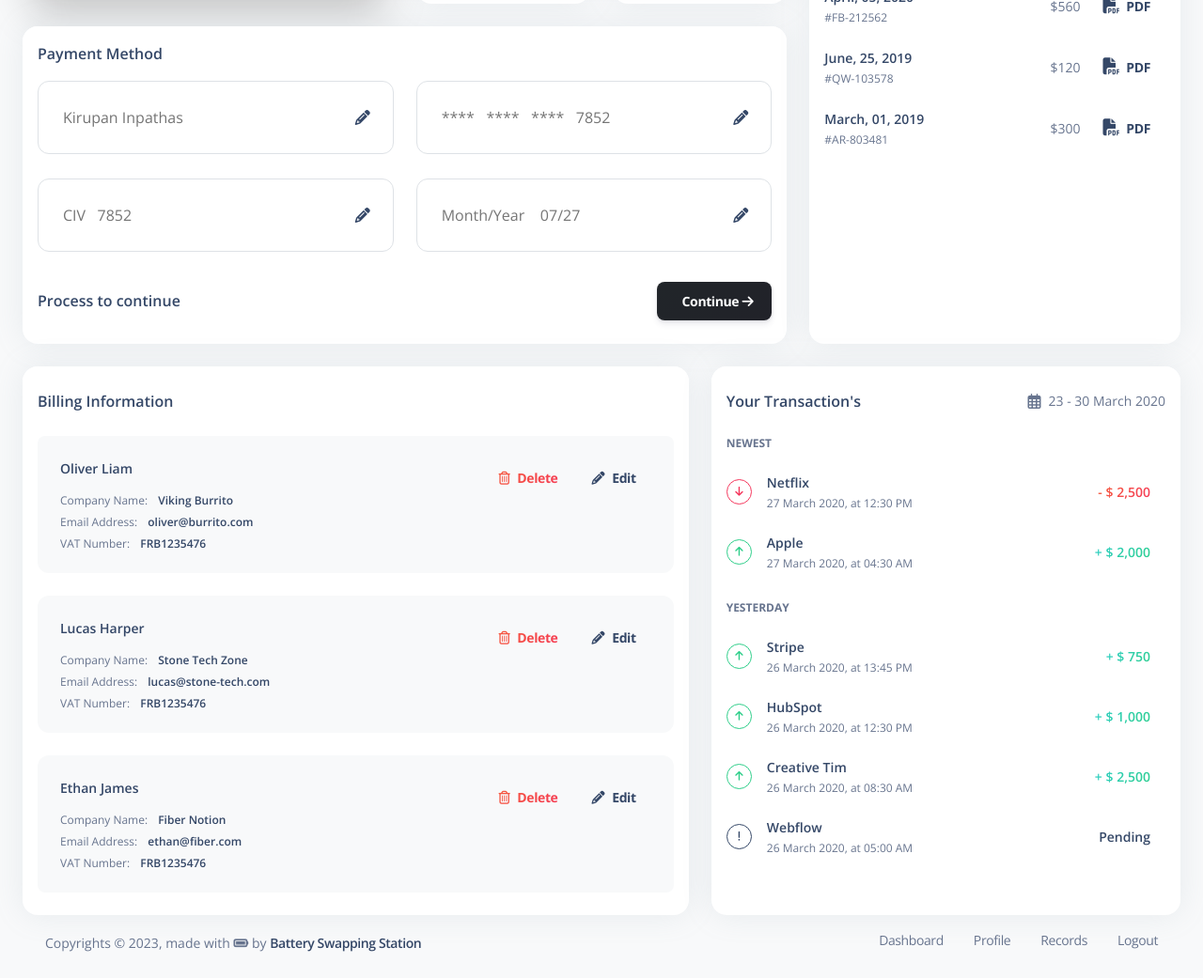
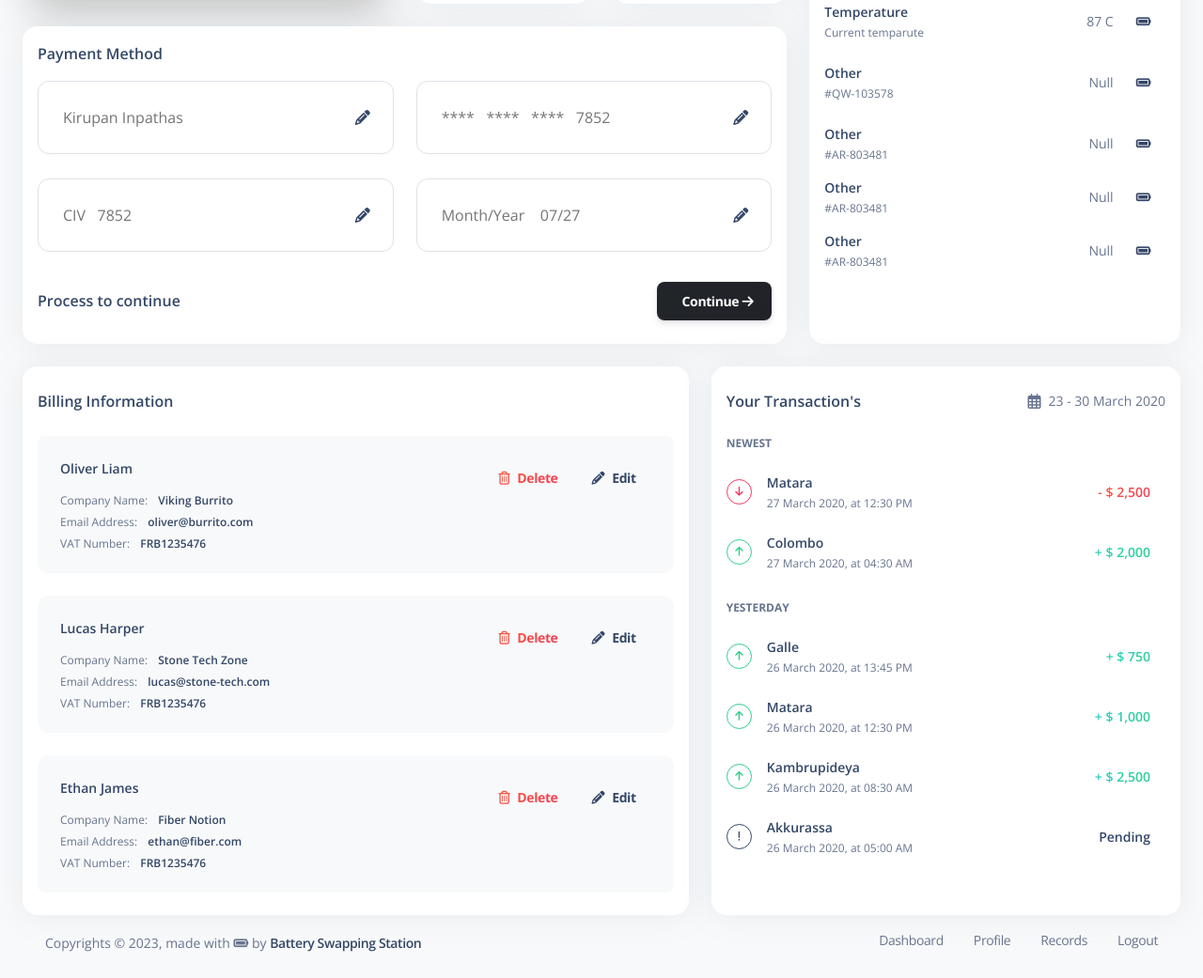
Before and after one commit to kirupan10/battery, a PHP site: the page made by billing.php in a window 1280 px wide. Shown: the part 319-1360 px from the top of the page at 94% size. Run offline with PHP 8.4, Linux system fonts and the light colour scheme; data that the repository does not hold is empty; some libraries are stand-ins or nearby versions.

Commit message:
formal changes

```diff
--- a/billing.php
+++ b/billing.php
@@ -180,7 +180,7 @@
             <div class="card-header pb-0 p-3">
               <div class="row">
                 <div class="col-6 d-flex align-items-center">
-                  <h6 class="mb-0">Invoices</h6>
+                  <h6 class="mb-0">Battery Management System (BMS)</h6>
                 </div>
                 <div class="col-6 text-end">
                   <button class="btn btn-outline-primary btn-sm mb-0">View All</button>
@@ -191,52 +191,72 @@
               <ul class="list-group">
                 <li class="list-group-item border-0 d-flex justify-content-between ps-0 mb-2 border-radius-lg">
                   <div class="d-flex flex-column">
-                    <h6 class="mb-1 text-dark font-weight-bold text-sm">March, 01, 2020</h6>
-                    <span class="text-xs">#MS-415646</span>
+                    <h6 class="mb-1 text-dark font-weight-bold text-sm">Battery Health</h6>
+                    <span class="text-xs">Since yesterday</span>
                   </div>
                   <div class="d-flex align-items-center text-sm">
-                    $180
-                    <button class="btn btn-link text-dark text-sm mb-0 px-0 ms-4"><i class="fas fa-file-pdf text-lg me-1"></i> PDF</button>
+                  <?php echo $battery_heath?>%
+                    <button class="btn btn-link text-dark text-sm mb-0 px-0 ms-4"><i class="fas fa-battery-full"></i></button>
                   </div>
                 </li>
                 <li class="list-group-item border-0 d-flex justify-content-between ps-0 mb-2 border-radius-lg">
                   <div class="d-flex flex-column">
-                    <h6 class="text-dark mb-1 font-weight-bold text-sm">February, 10, 2021</h6>
-                    <span class="text-xs">#RV-126749</span>
+                    <h6 class="text-dark mb-1 font-weight-bold text-sm">Battery Percentage</h6>
+                    <span class="text-xs">Last charged 11.54PM</span>
                   </div>
                   <div class="d-flex align-items-center text-sm">
-                    $250
-                    <button class="btn btn-link text-dark text-sm mb-0 px-0 ms-4"><i class="fas fa-file-pdf text-lg me-1"></i> PDF</button>
+                    <?php echo $battery_percentage?>%
+                    <button class="btn btn-link text-dark text-sm mb-0 px-0 ms-4"><i class="fas fa-battery-full"></i></button>
                   </div>
                 </li>
                 <li class="list-group-item border-0 d-flex justify-content-between ps-0 mb-2 border-radius-lg">
                   <div class="d-flex flex-column">
-                    <h6 class="text-dark mb-1 font-weight-bold text-sm">April, 05, 2020</h6>
-                    <span class="text-xs">#FB-212562</span>
+                    <h6 class="text-dark mb-1 font-weight-bold text-sm">Temperature</h6>
+                    <span class="text-xs">Current temparute</span>
                   </div>
                   <div class="d-flex align-items-center text-sm">
-                    $560
-                    <button class="btn btn-link text-dark text-sm mb-0 px-0 ms-4"><i class="fas fa-file-pdf text-lg me-1"></i> PDF</button>
+                  <?php echo$temperature = rand(33,95);?> C
+                    <button class="btn btn-link text-dark text-sm mb-0 px-0 ms-4"><i class="fas fa-battery-full"></i> </button>
                   </div>
                 </li>
                 <li class="list-group-item border-0 d-flex justify-content-between ps-0 mb-2 border-radius-lg">
                   <div class="d-flex flex-column">
-                    <h6 class="text-dark mb-1 font-weight-bold text-sm">June, 25, 2019</h6>
+                    <h6 class="text-dark mb-1 font-weight-bold text-sm">Other</h6>
                     <span class="text-xs">#QW-103578</span>
                   </div>
                   <div class="d-flex align-items-center text-sm">
-                    $120
-                    <button class="btn btn-link text-dark text-sm mb-0 px-0 ms-4"><i class="fas fa-file-pdf text-lg me-1"></i> PDF</button>
+                    Null
+                    <button class="btn btn-link text-dark text-sm mb-0 px-0 ms-4"><i class="fas fa-battery-full"></i></button>
                   </div>
                 </li>
                 <li class="list-group-item border-0 d-flex justify-content-between ps-0 border-radius-lg">
                   <div class="d-flex flex-column">
-                    <h6 class="text-dark mb-1 font-weight-bold text-sm">March, 01, 2019</h6>
+                    <h6 class="text-dark mb-1 font-weight-bold text-sm">Other</h6>
                     <span class="text-xs">#AR-803481</span>
                   </div>
                   <div class="d-flex align-items-center text-sm">
-                    $300
-                    <button class="btn btn-link text-dark text-sm mb-0 px-0 ms-4"><i class="fas fa-file-pdf text-lg me-1"></i> PDF</button>
+                    Null
+                    <button class="btn btn-link text-dark text-sm mb-0 px-0 ms-4"><i class="fas fa-battery-full"></i></button>
+                  </div>
+                </li>
+                <li class="list-group-item border-0 d-flex justify-content-between ps-0 border-radius-lg">
+                  <div class="d-flex flex-column">
+                    <h6 class="text-dark mb-1 font-weight-bold text-sm">Other</h6>
+                    <span class="text-xs">#AR-803481</span>
+                  </div>
+                  <div class="d-flex align-items-center text-sm">
+                    Null
+                    <button class="btn btn-link text-dark text-sm mb-0 px-0 ms-4"><i class="fas fa-battery-full"></i></button>
+                  </div>
+                </li>
+                <li class="list-group-item border-0 d-flex justify-content-between ps-0 border-radius-lg">
+                  <div class="d-flex flex-column">
+                    <h6 class="text-dark mb-1 font-weight-bold text-sm">Other</h6>
+                    <span class="text-xs">#AR-803481</span>
+                  </div>
+                  <div class="d-flex align-items-center text-sm">
+                    Null
+                    <button class="btn btn-link text-dark text-sm mb-0 px-0 ms-4"><i class="fas fa-battery-full"></i></button>
                   </div>
                 </li>
               </ul>
@@ -312,7 +332,7 @@
                   <div class="d-flex align-items-center">
                     <button class="btn btn-icon-only btn-rounded btn-outline-danger mb-0 me-3 btn-sm d-flex align-items-center justify-content-center"><i class="fas fa-arrow-down"></i></button>
                     <div class="d-flex flex-column">
-                      <h6 class="mb-1 text-dark text-sm">Netflix</h6>
+                      <h6 class="mb-1 text-dark text-sm">Matara</h6>
                       <span class="text-xs">27 March 2020, at 12:30 PM</span>
                     </div>
                   </div>
@@ -324,7 +344,7 @@
                   <div class="d-flex align-items-center">
                     <button class="btn btn-icon-only btn-rounded btn-outline-success mb-0 me-3 btn-sm d-flex align-items-center justify-content-center"><i class="fas fa-arrow-up"></i></button>
                     <div class="d-flex flex-column">
-                      <h6 class="mb-1 text-dark text-sm">Apple</h6>
+                      <h6 class="mb-1 text-dark text-sm">Colombo</h6>
                       <span class="text-xs">27 March 2020, at 04:30 AM</span>
                     </div>
                   </div>
@@ -339,7 +359,7 @@
                   <div class="d-flex align-items-center">
                     <button class="btn btn-icon-only btn-rounded btn-outline-success mb-0 me-3 btn-sm d-flex align-items-center justify-content-center"><i class="fas fa-arrow-up"></i></button>
                     <div class="d-flex flex-column">
-                      <h6 class="mb-1 text-dark text-sm">Stripe</h6>
+                      <h6 class="mb-1 text-dark text-sm">Galle</h6>
                       <span class="text-xs">26 March 2020, at 13:45 PM</span>
                     </div>
                   </div>
@@ -351,7 +371,7 @@
                   <div class="d-flex align-items-center">
                     <button class="btn btn-icon-only btn-rounded btn-outline-success mb-0 me-3 btn-sm d-flex align-items-center justify-content-center"><i class="fas fa-arrow-up"></i></button>
                     <div class="d-flex flex-column">
-                      <h6 class="mb-1 text-dark text-sm">HubSpot</h6>
+                      <h6 class="mb-1 text-dark text-sm">Matara</h6>
                       <span class="text-xs">26 March 2020, at 12:30 PM</span>
                     </div>
                   </div>
@@ -363,7 +383,7 @@
                   <div class="d-flex align-items-center">
                     <button class="btn btn-icon-only btn-rounded btn-outline-success mb-0 me-3 btn-sm d-flex align-items-center justify-content-center"><i class="fas fa-arrow-up"></i></button>
                     <div class="d-flex flex-column">
-                      <h6 class="mb-1 text-dark text-sm">Creative Tim</h6>
+                      <h6 class="mb-1 text-dark text-sm">Kambrupideya</h6>
                       <span class="text-xs">26 March 2020, at 08:30 AM</span>
                     </div>
                   </div>
@@ -375,7 +395,7 @@
                   <div class="d-flex align-items-center">
                     <button class="btn btn-icon-only btn-rounded btn-outline-dark mb-0 me-3 btn-sm d-flex align-items-center justify-content-center"><i class="fas fa-exclamation"></i></button>
                     <div class="d-flex flex-column">
-                      <h6 class="mb-1 text-dark text-sm">Webflow</h6>
+                      <h6 class="mb-1 text-dark text-sm">Akkurassa</h6>
                       <span class="text-xs">26 March 2020, at 05:00 AM</span>
                     </div>
                   </div>
--- a/sign-in.php
+++ b/sign-in.php
@@ -28,6 +28,7 @@
         }else if(($user['email'] == $username) && ($user['password'] == $password)) {
             $_SESSION['username'] = $username;
             $_SESSION['sign_in'] = true;
+            $_SESSION['timestamp'] = time();
             header("location: dashboard");
         }else {
             echo "<script language='javascript'>";
```
Also changed, not shown: dashboard.php (+12 -1 lines).
